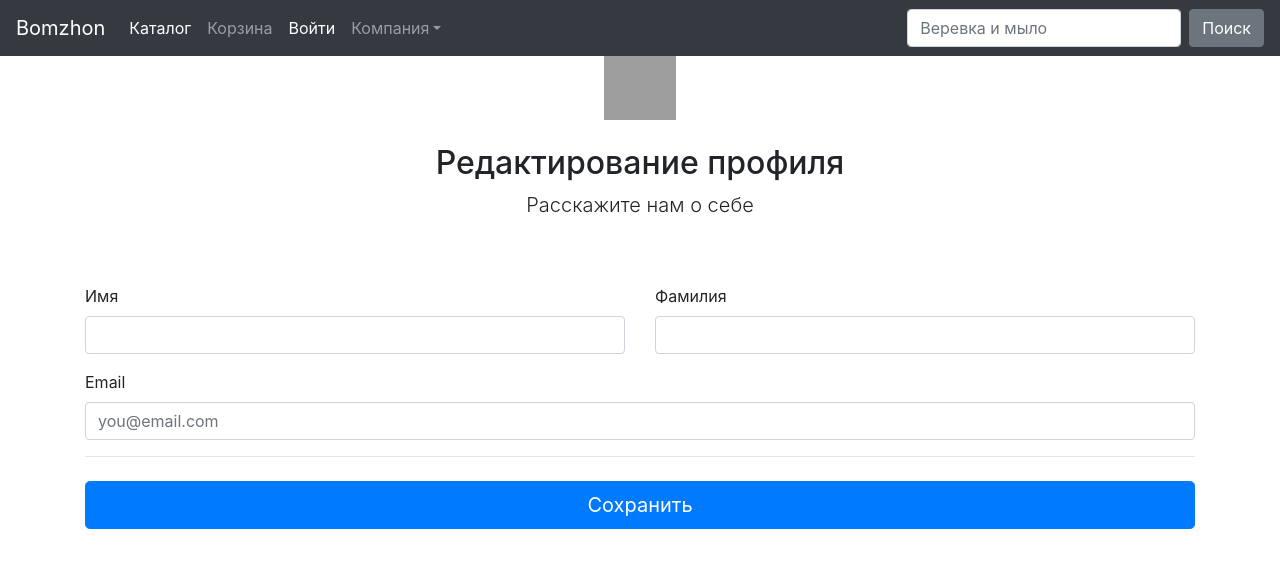
After one commit to thinknetica-django-lab-02/GorkyCow, a Django app: template e_commerce/main/templates/main/profile_update.html in a window 1280 px wide. The commit adds this page. Shown: the top 568 px of the page. Run offline with Django 3.2, Linux system fonts and the light colour scheme; the template is opened without the code that fills it, so the values that code supplies are empty; some libraries are stand-ins or nearby versions; grey boxes are pictures that could not be loaded.

Commit message:
Added user profile edit

```diff
--- a/e_commerce/main/templates/main/header.html
+++ b/e_commerce/main/templates/main/header.html
@@ -19,7 +19,7 @@
         <li class="nav-item dropdown">
           <a class="nav-link dropdown-toggle" href="#" id="dropdown02" data-toggle="dropdown" aria-haspopup="true" aria-expanded="false">{{ user.get_username }}</a>
           <div class="dropdown-menu" aria-labelledby="dropdown02">
-            <a class="dropdown-item" href="#">Личный кабинет</a>
+            <a class="dropdown-item" href="{% url 'profile' user.pk %}">Личный кабинет</a>
           </div>
         </li>
         {% else %}
--- /dev/null
+++ b/e_commerce/main/templates/main/profile_update.html
@@ -0,0 +1,43 @@
+{% extends 'main/base.html' %}
+
+{% block page_title_header %}<title>Редактирование профиля</title>{% endblock %}
+
+{% block header %}
+    {% include 'main/header.html' with user=user %}
+{% endblock %}
+
+{% block content %}
+<div class="py-5 text-center">
+    <img class="d-block mx-auto mb-4" src="https://getbootstrap.com/docs/4.4/assets/brand/bootstrap-solid.svg" alt="" width="72" height="72">
+    <h2>Редактирование профиля</h2>
+    <p class="lead">Расскажите нам о себе</p>
+  </div>
+<form class="needs-validation" novalidate="" method="post">
+    {% csrf_token %}
+    <div class="row">
+      <div class="col-md-6 mb-3">
+        <label for="first_name">Имя</label>
+        <input type="text" name="first_name" maxlength="80" class="form-control" id="id_first_name" placeholder="{{ profile.first_name }}" value="{{ profile.first_name }}" required="">
+        <div class="invalid-feedback">
+          Имя является обязательным полем.
+        </div>
+      </div>
+      <div class="col-md-6 mb-3">
+        <label for="last_name">Фамилия</label>
+        <input type="text" name="last_name" maxlength="80" class="form-control" id="id_last_name" placeholder="{{ profile.last_name }}" value="{{ profile.last_name }}" required="">
+        <div class="invalid-feedback">
+          Фамилия является обязательным полем.
+        </div>
+      </div>
+    </div>
+    <div class="mb-3">
+      <label for="email">Email</label>
+      <input type="email" name="email" maxlength="254" class="form-control" id="id_email" placeholder="{{ profile.email|default:'you@email.com' }}" value="{{ profile.email }}">
+      <div class="invalid-feedback">
+        Пожалуйста, введите валидный email-адрес
+      </div>
+    </div>
+    <hr class="mb-4">
+    <button class="btn btn-primary btn-lg btn-block" type="submit" value="Update">Сохранить</button>
+  </form>
+{% endblock %}
--- a/e_commerce/main/urls.py
+++ b/e_commerce/main/urls.py
@@ -1,4 +1,5 @@
 from django.urls import path
+from django.contrib.auth.decorators import login_required
 
 from . import views
 
@@ -6,4 +7,5 @@ urlpatterns = [
     path("", views.index, name="index"),
     path("goods/", views.GoodsList.as_view(), name="goods"),
     path("goods/<int:pk>/", views.GoodsDetail.as_view(), name="goods-detail"),
+    path("accounts/profile/<int:pk>/", login_required(views.ProfileUpdate.as_view()), name="profile")
 ]
--- a/e_commerce/queries.py
+++ b/e_commerce/queries.py
@@ -1,4 +1,4 @@
-from main.models import Category, Goods, Seller, Tag
+from main.models import Category, Goods, Seller, Tag, Profile
 
 cat = Category(name="Toys")
 cat.save()
```
Also changed, not shown: e_commerce/main/forms.py (added, +9 -0 lines), e_commerce/main/models.py (+10 -0 lines), e_commerce/main/views.py (+10 -1 lines), e_commerce/main/migrations/0004_auto_20210406_1552.py (added).
